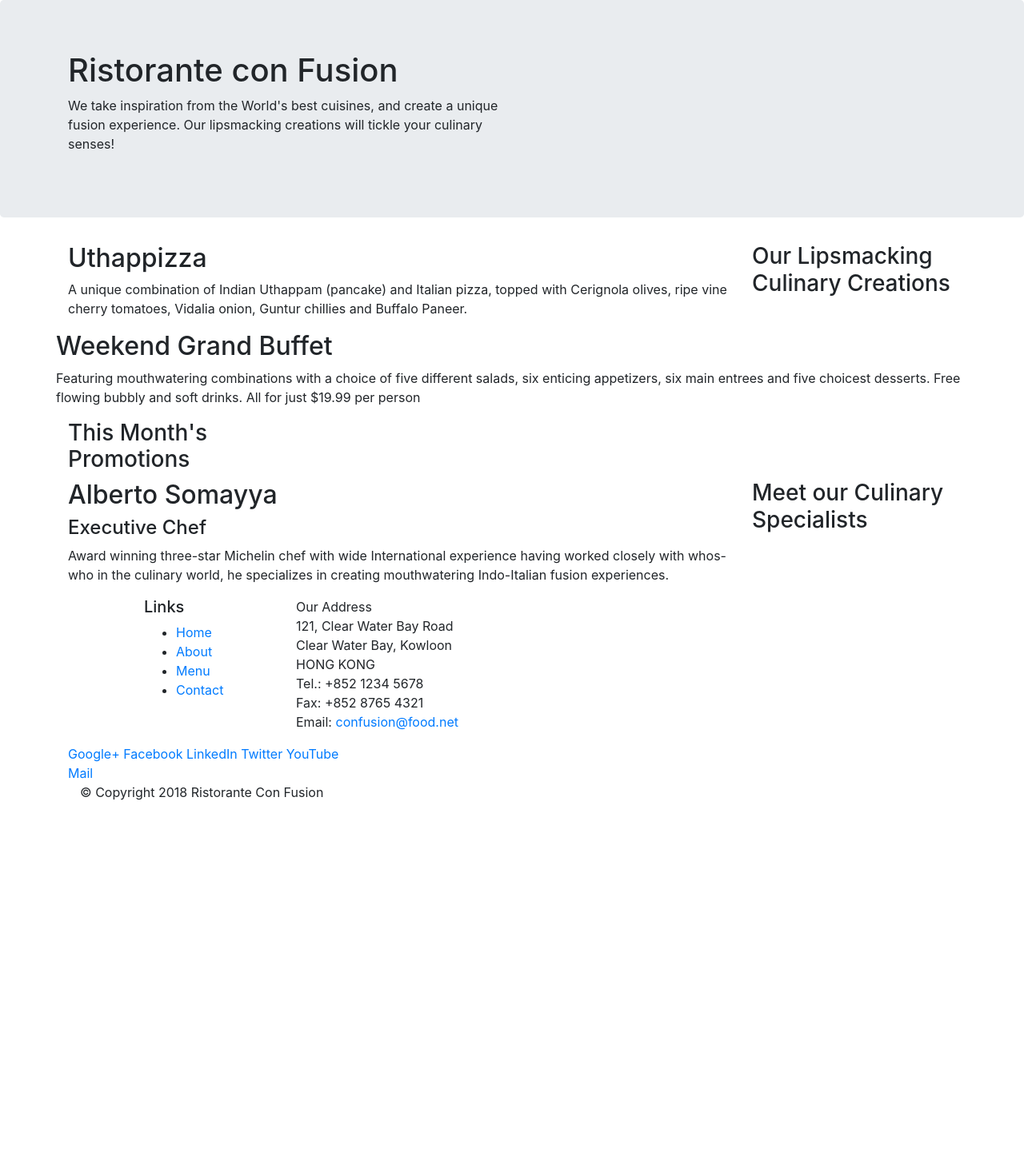
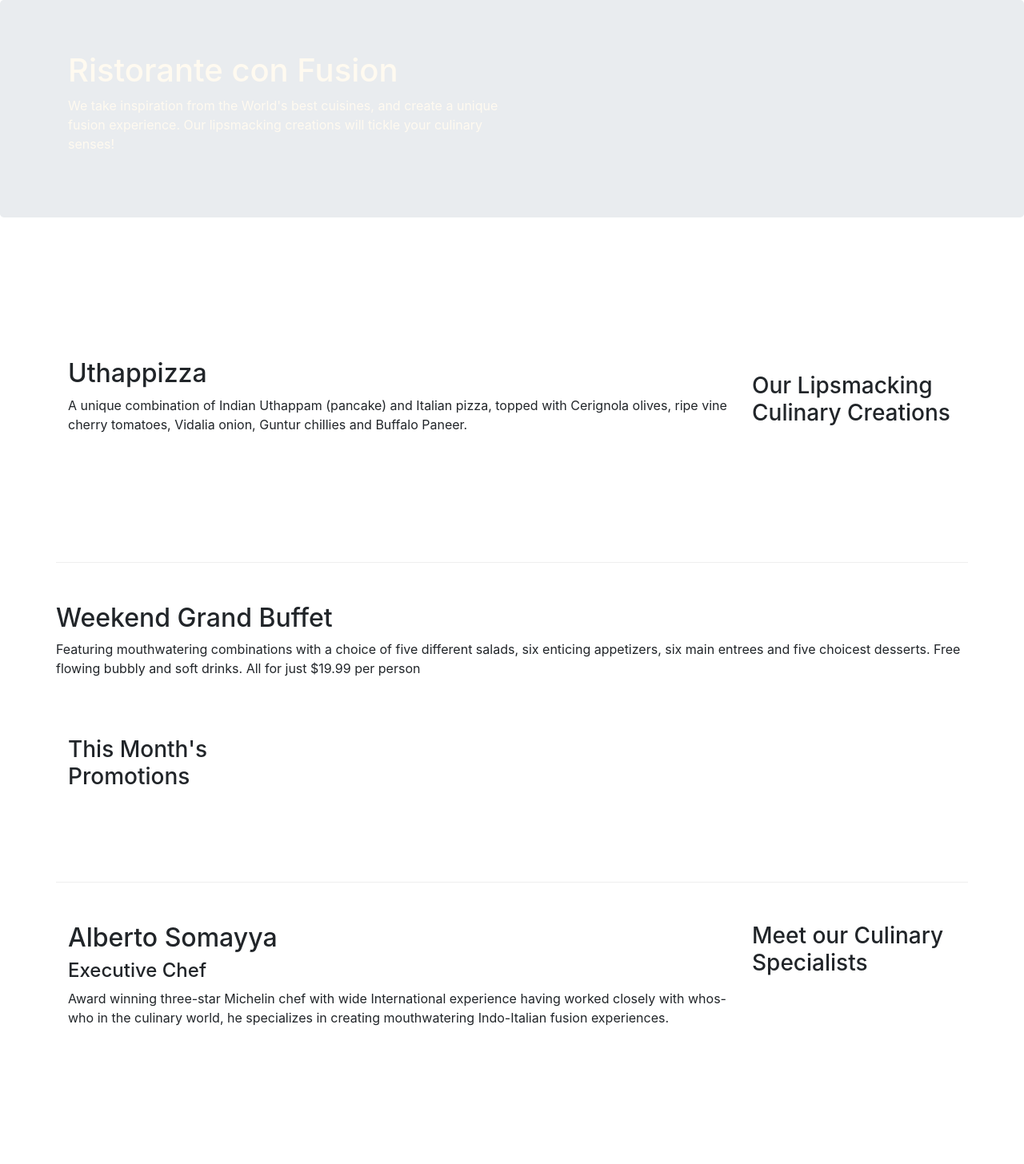
Before and after one commit to webmaster254/conFusion, a website: page index.html in a window 1280 px wide. Shown: the top 1456 px of the page at 80% size. Before the commit the page ends 1019 px from the top, so only its background shows below. Drawn offline with nearby package versions, Linux system fonts and the light colour scheme.

Commit message:
Bootstrap Grid part 2

```diff
--- /dev/null
+++ b/css/styles.css
@@ -0,0 +1,29 @@
+.row-header{
+    margin:0px auto;
+    padding:0px;
+}
+
+.row-content {
+    margin:0px auto;
+    padding: 50px 0px 50px 0px;
+    border-bottom: 1px ridge;
+    min-height:400px;
+}
+
+.footer{
+    background-color: #D1C4E9;
+    margin:0px auto;
+    padding: 20px 0px 20px 0px;
+}
+.jumbotron {
+    padding:70px 30px 70px 30px;
+    margin:0px auto;
+    background: #9575CD ;
+    color:floralwhite;
+}
+
+address{
+    font-size:80%;
+    margin:0px;
+    color:#0f0f0f;
+}
--- a/index.html
+++ b/index.html
@@ -6,7 +6,7 @@
     <meta charset="utf-8">
     <meta name="viewport" content="width=device-width, initial-scale=1, shrink-to-fit=no">
     <meta http-equiv="x-ua-compatible" content="ie=edge">
-
+    <link href="css/styles.css" rel="stylesheet">
     <!-- Bootstrap CSS -->
     <link rel="stylesheet" href="node_modules/bootstrap/dist/css/bootstrap.min.css">
     <title>Ristorante Con Fusion</title>
@@ -16,7 +16,7 @@
 
     <header class="jumbotron">
         <div class="container">
-            <div class='row'>
+            <div class="row row-header" >
                 <div class="col-12 col-sm-6">
                     <h1>Ristorante con Fusion</h1>
                     <p>We take inspiration from the World's best cuisines, and create a unique fusion experience. Our lipsmacking creations will tickle your culinary senses!</p>
@@ -28,7 +28,7 @@
     </header>
 
     <div class="container">
-        <div class="row">
+        <div class="row row-content  align-items-center">
             <div class="col-12 col-sm-4 order-sm-last  col-md-3">
                 <h3>Our Lipsmacking Culinary Creations</h3>
             </div>
@@ -39,7 +39,7 @@
         </div>
 
 
-        <div  class="row">
+        <div  class="row row-content align-items-cente">
             <div class="col-12 col-sm-4 order-sm-last col-md-3">
                 <h3>This Month's Promotions</h3>
             </div>
@@ -49,7 +49,7 @@
             </div>
         </div>
 
-        <div  class="row">
+        <div  class="row row-content align-items-cente">
             <div class="col-12 col-sm-4 order-sm-last col-md-3">
                 <h3>Meet our Culinary Specialists</h3>
             </div>
@@ -61,19 +61,19 @@
         </div>
     </div>
 
-    <footer>
+    <footer class="footer">
         <div class="container">
             <div class="row">
-                <div class="col-4 offset-1 col-sm-2">
+                <div class="col-4 offset-1  col-sm-2">
                     <h5>Links</h5>
-                    <ul>
+                    <ul class="list-unstyled">
                         <li><a href="#">Home</a></li>
                         <li><a href="#">About</a></li>
                         <li><a href="#">Menu</a></li>
                         <li><a href="#">Contact</a></li>
                     </ul>
                 </div>
-                <div class="col-7 col-sm-5>
+                <div class="col-7 col-sm-5 ">
                     <h5>Our Address</h5>
                     <address>
 		              121, Clear Water Bay Road<br>
@@ -84,8 +84,8 @@
 		              Email: <a href="mailto:confusion@food.net">confusion@food.net</a>
 		           </address>
                 </div>
-                <div class="col-12 col-sm-4">
-                    <div>
+                <div class="col-12 col-sm-4 align-self-center">
+                    <div class="text-center">
                         <a href="http://google.com/+">Google+</a>
                         <a href="http://www.facebook.com/profile.php?id=">Facebook</a>
                         <a href="http://www.linkedin.com/in/">LinkedIn</a>
@@ -95,7 +95,7 @@
                     </div>
                 </div>
            </div>
-           <div clas="row">
+           <div clas="row justify-content-center">
                 <div class="col-auto">
                     <p>© Copyright 2018 Ristorante Con Fusion</p>
                 </div>
```
